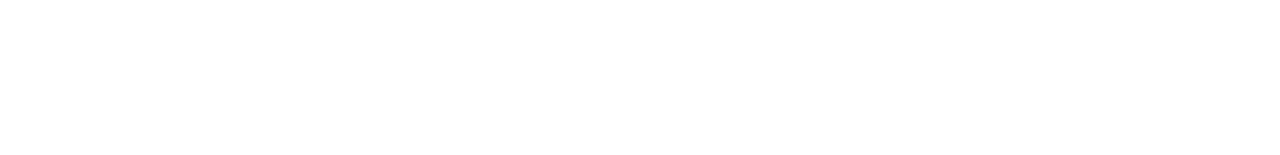
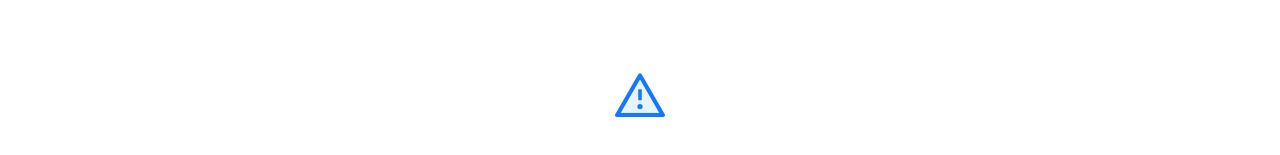
Before and after one commit to chaudhuree/subscription-app, a React (Vite) app in the folder mern-subscription-app/client/: page /stripe/cancel in a window 1280 px wide. Before the commit this address had no page. Shown: the part 307-462 px from the top of the page. Built offline with nearby package versions, Linux system fonts and the light colour scheme.

Commit message:
1️⃣0️⃣ finished createSubscription controller - fix Home.jsx navigation - create success and cancel page default format and route them

```diff
--- a/mern-subscription-app/client/src/App.jsx
+++ b/mern-subscription-app/client/src/App.jsx
@@ -3,6 +3,8 @@ import Home from "./pages/Home";
 import Login from "./pages/Login";
 import Register from "./pages/Register";
 import Nav from "./components/Nav";
+import StripeCancel from "./pages/StripeCancel";
+import StripeSuccess from "./pages/StripeSuccess";
 function App() {
   return (
     <>
@@ -12,6 +14,8 @@ function App() {
           <Route path="/" element={<Home />} />
           <Route path="/login" element={<Login />} />
           <Route path="/register" element={<Register />} />
+          <Route path="/stripe/cancel" element={<StripeCancel />} />
+          <Route path="/stripe/success" element={<StripeSuccess />} />
         </Routes>
       </Router>
     </>
--- a/mern-subscription-app/client/src/pages/Home.jsx
+++ b/mern-subscription-app/client/src/pages/Home.jsx
@@ -2,11 +2,13 @@ import axios from "axios";
 import React, { useEffect, useState } from "react";
 import PriceCard from "../components/cards/PriceCard.jsx";
 import { authContext } from "../context";
+import { useNavigate } from "react-router-dom";
 
 const Home = () => {
   const [prices, setPrices] = useState([]);
   const [state, setState] = authContext();
   const nameArray = ["BASIC","STANDARD","PREMIUM"];
+  const navigate = useNavigate();
 
   useEffect(() => {
     fetchPrices();
@@ -27,7 +29,7 @@ const Home = () => {
       });
       window.open(data);
     } else {
-      history.push("/register");
+     navigate("/register");
     }
   };
   return (
--- /dev/null
+++ b/mern-subscription-app/client/src/pages/StripeCancel.jsx
@@ -0,0 +1,17 @@
+import React from "react";
+import { WarningTwoTone } from "@ant-design/icons";
+
+const StripeCancel = () => {
+  return (
+    <div
+      className="d-flex justify-content-center fw-bold"
+      style={{ height: "90vh" }}
+    >
+      <div className="d-flex align-items-center">
+        <WarningTwoTone style={{ fontSize: "50px" }} />
+      </div>
+    </div>
+  );
+};
+
+export default StripeCancel;
--- /dev/null
+++ b/mern-subscription-app/client/src/pages/StripeSuccess.jsx
@@ -0,0 +1,18 @@
+import React, { useState, useEffect } from "react";
+import axios from "axios";
+import { SyncOutlined } from "@ant-design/icons";
+
+const StripeSuccess = () => {
+  return (
+    <div
+      className="d-flex justify-content-center fw-bold"
+      style={{ height: "90vh" }}
+    >
+      <div className="d-flex align-items-center">
+        <SyncOutlined spin style={{ fontSize: "50px" }} />
+      </div>
+    </div>
+  );
+};
+
+export default StripeSuccess;
```
Also changed, not shown: 1 other file (tests, documents, lock files or other folders).
